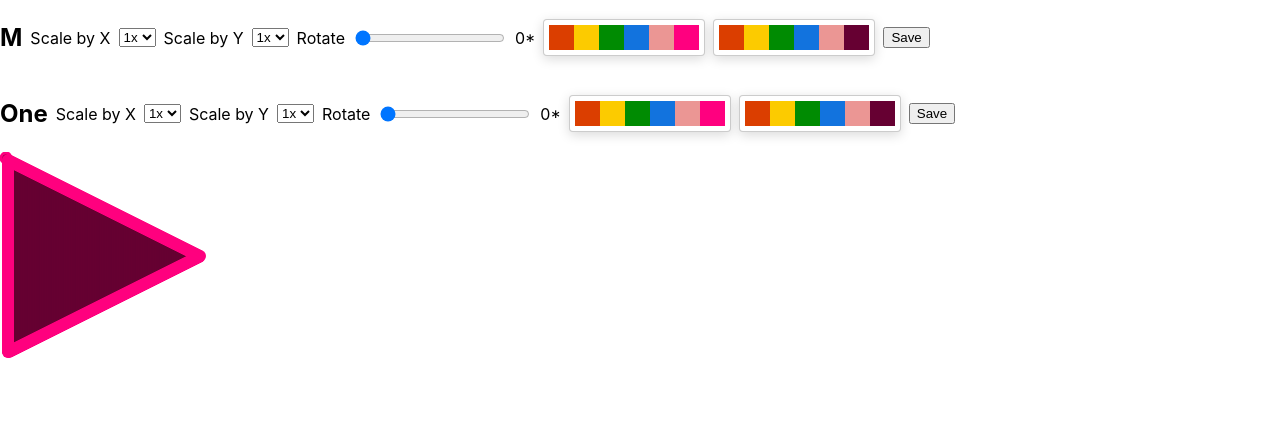
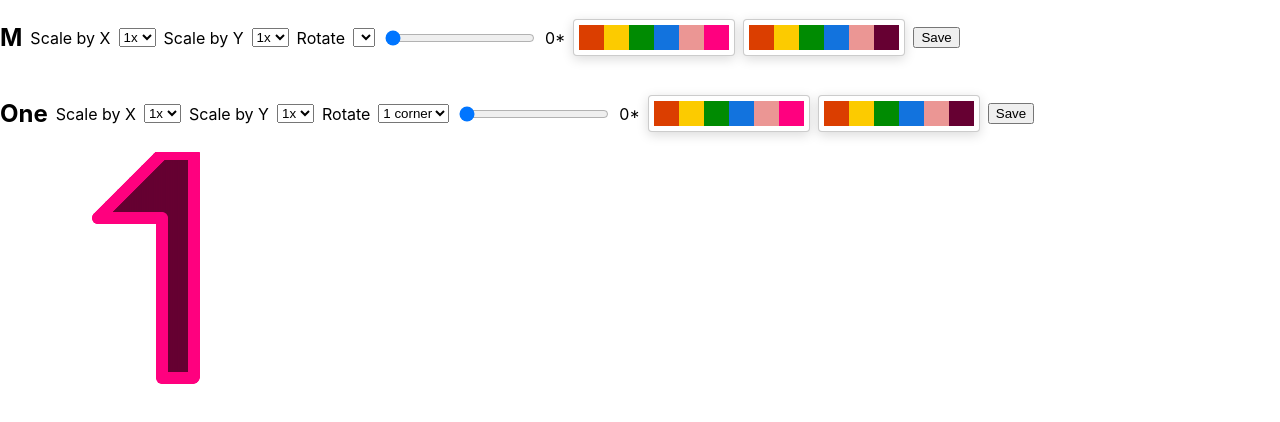
Before and after one commit to danyazero/2-canvas-graphic, a React (Vite) app: page / in a window 1280 px wide. Shown: the top 422 px of the page. Built offline with nearby package versions, Linux system fonts and the light colour scheme.

Commit message:
rotate by corners

```diff
--- a/src/App.jsx
+++ b/src/App.jsx
@@ -10,9 +10,9 @@ import {movePolygon} from "./Models/MovePolygon.js";
 function App() {
     // const scale = processScale(40)
     const scale = 2
-    const [one, setOne] = useState({scaleX: 3, scaleY: 3, stroke: "#FF007F", fill: "#660032", rotate: 0})
-    const [letter, setLetter] = useState({scaleX: 3, scaleY: 3, stroke: "#FF007F", fill: "#660032", rotate: 0})
-    const [triangle, setTriangle] = useState({scaleX: 1, scaleY: 1, stroke: "#FF007F", fill: "#660032", delta: {x: 0, y: 0}, rotate: 0})
+    const [one, setOne] = useState({scaleX: 1, scaleY: 1, stroke: "#FF007F", fill: "#660032", rotate: 0, corner: 0})
+    const [letter, setLetter] = useState({scaleX: 1, scaleY: 1, stroke: "#FF007F", fill: "#660032", rotate: 0, corner: 0})
+    const [triangle, setTriangle] = useState({scaleX: 1, scaleY: 1, stroke: "#FF007F", fill: "#660032", delta: {x: 0, y: 0}, rotate: 0, corner: 0})
     function setCenterOne(object){
         setOne(prevState => {return {...prevState, ...object}})
     }
@@ -21,29 +21,31 @@ function App() {
         setLetter(prevState => {return {...prevState, ...object}})
     }
 
+    const g = 16
+
     const mLetter = [
-        [1, 1.5], [1, 7],
-        [0, 7], [1, 7],
-        [0, 0], [0, 7],
-        [0, 0], [1, 0],
-        [1, 0], [3, 2],
-        [3, 2], [5, 0],
-        [5, 0], [6, 0],
-        [6, 0], [6, 7],
-        [5, 7], [6, 7],
-        [5, 1.5], [5, 7],
-        [3, 3.5], [5, 1.5],
-        [1, 1.5], [3, 3.5]
+        [1*g, 2*g], [1*g, 7*g],
+        [0, 7*g], [1*g, 7*g],
+        [0, 0], [0, 7*g],
+        [0, 0], [1*g, 0],
+        [1*g, 0], [3*g, 2*g],
+        [3*g, 2*g], [5*g, 0],
+        [5*g, 0], [6*g, 0],
+        [6*g, 0], [6*g, 7*g],
+        [5*g, 7*g], [6*g, 7*g],
+        [5*g, 2*g], [5*g, 7*g],
+        [3*g, 4*g], [5*g, 2*g],
+        [1*g, 2*g], [3*g, 4*g]
     ]
 
     const oneNumber = [
-        [3, 2], [5, 0],
-        [5, 0], [6, 0],
-        [6, 0], [6, 7],
-        [5, 7], [6, 7],
-        [5, 1.5], [5, 7],
-        [4.5, 2], [5 ,1.5],
-        [3, 2], [4.5, 2]
+        [3*g, 2*g], [5*g, 0],
+        [5*g, 0], [6*g, 0],
+        [6*g, 0], [6*g, 7*g],
+        [5*g, 7*g], [6*g, 7*g],
+        [5*g, 2*g], [5*g, 7*g],
+        [5*g, 2*g], [5*g, 2*g],
+        [3*g, 2*g], [5*g, 2*g]
     ]
 
     // const rectDefault = [
@@ -51,8 +53,6 @@ function App() {
     //     [0, 8], [8, 4],
     //     [8, 4], [0, 0],
     // ]
-
-    const g = 12
     const rectDefault = [
         [0, 0], [0, 8*g],
         [0, 8*g], [8*g, 4*g],
@@ -61,11 +61,11 @@ function App() {
   return (
     <>
         <PolygonSettings name={"M"} saveParams={(params) => setLetter(prevState => {return {...prevState, ...params}})}/>
-        <PolygonSettings name={"One"} saveParams={(params) => setTriangle(prevState => {return {...prevState, ...params}})}/>
+        <PolygonSettings name={"One"} corners={4} saveParams={(params) => setOne(prevState => {return {...prevState, ...params}})}/>
         <Canvas>
-            {/*<Polygon setCenterParams={setCenterLetter} polygon={scalePolygon(mLetter, parseInt(letter.scaleX), parseInt(letter.scaleY))} x={0} y={0} stroke={letter.stroke} fill={letter.fill} userScale={20}/>*/}
-            {/*<Polygon setCenterParams={setCenterOne} polygon={scalePolygon(oneNumber, parseInt(one.scaleX), parseInt(one.scaleY))} x={40} y={0} stroke={one.stroke} fill={one.fill} userScale={20}/>*/}
-            <Polygon polygonDefault={rectDefault} scale={scale} x={0} y={0} scaleX={parseInt(triangle.scaleX)} scaleY={parseInt(triangle.scaleY)} rotate={parseInt(triangle.rotate)} stroke={triangle.stroke} fill={triangle.fill}/>
+            <Polygon corner={one.corner} scaleX={parseInt(one.scaleX)} scaleY={parseInt(one.scaleY)} rotate={parseInt(one.rotate)} x={0} y={0} polygonDefault={oneNumber} scale={scale} stroke={one.stroke} fill={one.fill}/>
+            {/*<Polygon scaleX={parseInt(letter.scaleX)} scaleY={parseInt(letter.scaleY)} rotate={letter.rotate} x={120} y={0} polygonDefault={mLetter} scale={scale} stroke={letter.stroke} fill={letter.fill}/>*/}
+            {/*<Polygon polygonDefault={rectDefault} scale={scale} x={0} y={0} scaleX={parseInt(triangle.scaleX)} scaleY={parseInt(triangle.scaleY)} rotate={parseInt(triangle.rotate)} stroke={triangle.stroke} fill={triangle.fill}/>*/}
         </Canvas>
     </>
   )
--- a/src/Components/Polygon.jsx
+++ b/src/Components/Polygon.jsx
@@ -7,11 +7,10 @@ import {useEffect, useState} from "react";
 import {movePolygon} from "../Models/MovePolygon.js";
 import {rotatePolygon} from "../Models/RotatePolygon.js";
 
-export const Polygon = ({polygonDefault, x, y, scale, stroke = "#FF007F", fill = "#FF007F", scaleX, scaleY, rotate}) => {
+export const Polygon = ({polygonDefault, x, y, scale, stroke = "#FF007F", fill = "#FF007F", scaleX, scaleY, rotate, corner}) => {
     const [polygonPos, setPolygonPos] = useState({x: x+6, y: y+6})
     const [polygon, setPolygon] = useState(polygonDefault)
     const [delta, setDelta] = useState({x: 0, y: 0})
-    const [center, setCenter] = useState({x: 6, y: 6})
     let cordsForFill = fillPolygon(polygon, scale)
 
     useEffect(() => {
@@ -26,11 +25,10 @@ export const Polygon = ({polygonDefault, x, y, scale, stroke = "#FF007F", fill =
 
     useEffect(() => {
         console.log("rotate")
-        setPolygon(movePolygon(rotatePolygon(scalePolygon(polygonDefault, scaleX, scaleY), rotate, center.x / scale, center.y/scale), (polygonPos.x) / scale, (polygonPos.y) / scale))
+        setPolygon(rotatePolygon(movePolygon(scalePolygon(polygonDefault, scaleX, scaleY), (polygonPos.x) / scale, (polygonPos.y) / scale), rotate, corner))
     }, [rotate])
 
     useEffect(() => {
-        console.log(polygon)
         cordsForFill = fillPolygon(polygon, scale)
     }, [polygon])
 
@@ -46,7 +44,6 @@ export const Polygon = ({polygonDefault, x, y, scale, stroke = "#FF007F", fill =
     }
     return (
         <>
-            <Circle fill={fill} stroke={stroke} strokeWidth={3} radius={5} x={center.x} y={center.y} onDragEnd={(event) => setCenter({x: event.target.x(), y: event.target.y()})} draggable={true}/>
             <Group onDragEnd={(event) => {
                 setDelta({x: (event.target.x() - polygonPos.x), y: (event.target.y() - polygonPos.y)})
                 setPolygonPos({x: event.target.x(), y: event.target.y()})
@@ -70,4 +67,5 @@ Polygon.propTypes = {
     scaleX: PropTypes.number.isRequired,
     scaleY: PropTypes.number.isRequired,
     rotate: PropTypes.number.isRequired,
+    corner: PropTypes.number.isRequired
 }
--- a/src/Components/PolygonSettings.jsx
+++ b/src/Components/PolygonSettings.jsx
@@ -1,33 +1,46 @@
 import {useState} from "react";
 import {GithubPicker, HuePicker, SliderPicker} from "react-color";
 
-export const PolygonSettings = ({saveParams, name}) => {
+export const PolygonSettings = ({saveParams, name, corners}) => {
     const [scaleX, setScaleX] = useState(1)
     const [scaleY, setScaleY] = useState(1)
     const [rotate, setRotate] = useState("0")
     const [stroke, setStroke] = useState("#FF007F")
     const [fill, setFill] = useState("#660032")
+    const [corner, setCorner] = useState(0)
+
+    function renderOptions(corners){
+        let array = []
+        for (let i = 0; i < corners; i++) {
+            array.push(<option key={"option_"+i} value={i}>{i+1} corner</option>)
+        }
+
+        return array
+    }
 
     function onSubmit(event){
         event.preventDefault()
-        saveParams({scaleX, scaleY, stroke, fill, rotate})
+        saveParams({scaleX, scaleY, stroke, fill, rotate, corner})
     }
     return (
         <form onSubmit={onSubmit} style={{display: "flex", flexDirection: "row", gap: "8px", alignItems: "center"}}>
             <h2>{name}</h2>
             <p>Scale by X</p>
-            <select value={scaleX} onChange={(event) => setScaleX(event.target.value)}>
+            <select value={scaleX} onChange={(event) => setScaleX(parseInt(event.target.value))}>
                 <option defaultChecked={true} value={1}>1x</option>
                 <option value={2}>2x</option>
                 <option value={3}>3x</option>
             </select>
             <p>Scale by Y</p>
-            <select value={scaleY} onChange={(event) => setScaleY(event.target.value)}>
+            <select value={scaleY} onChange={(event) => setScaleY(parseInt(event.target.value))}>
                 <option defaultChecked={true} value={1}>1x</option>
                 <option value={2}>2x</option>
                 <option value={3}>3x</option>
             </select>
             <p>Rotate</p>
+            <select value={corner} onChange={(event) => setCorner(parseInt(event.target.value))}>
+                {renderOptions(corners)}
+            </select>
             <input type={"range"} style={{minWidth: '150px'}} value={rotate} min={0} max={360} onChange={(event) => setRotate(event.target.value)}/>
             <p>{rotate}*</p>
             {/*<input value={rotate} placeholder={"Rotate Polygon"} type={"number"} onChange={(event) => setRotate(event.target.value)}/>*/}
--- a/src/Models/RotatePolygon.js
+++ b/src/Models/RotatePolygon.js
@@ -1,21 +1,16 @@
 import {VectorByMatrix} from "./Math.js";
 
-export function rotatePolygon(polygon, angle, x, y){
+export function rotatePolygon(polygon, angle, corner){
     let newPolygon = []
     const radians = angle * (Math.PI / 180)
-    console.log(radians)
-    console.log({x0: x, y0: y})
+    console.log(polygon)
     const cos = Math.cos(radians)
     const sin = Math.sin(radians)
-    const matrix = [
-        [cos, -sin],
-        [sin, cos]
-    ]
 
     for (let i = 0; i < polygon.length; i++) {
-        const x1 = polygon[i][0] - polygon[0][0]
-        const y1 = polygon[i][1] - polygon[0][1]
-        newPolygon.push([(x1*cos - y1 * sin + x), (x1 * sin + y1 * cos + y)])
+        const x1 = parseInt(polygon[i][0] - polygon[corner*2][0])
+        const y1 = parseInt(polygon[i][1] - polygon[corner*2][1])
+        newPolygon.push([parseInt((x1*cos - y1 * sin + polygon[corner*2][0])), parseInt((x1 * sin + y1 * cos + polygon[corner*2][1]))])
     }
 
     return newPolygon
--- a/src/Models/fillPolygon.js
+++ b/src/Models/fillPolygon.js
@@ -19,7 +19,6 @@ function getMaxCords(polygon, scale){
 }
 
 export function fillPolygon(polygon, scale){
-    console.log(polygon)
     let cordsForFill = []
     const {maxX, maxY, minX, minY} = getMaxCords(polygon, scale)
     console.log({maxX, maxY, minX, minY, width: maxX - minX, height: maxY - minY})
```
